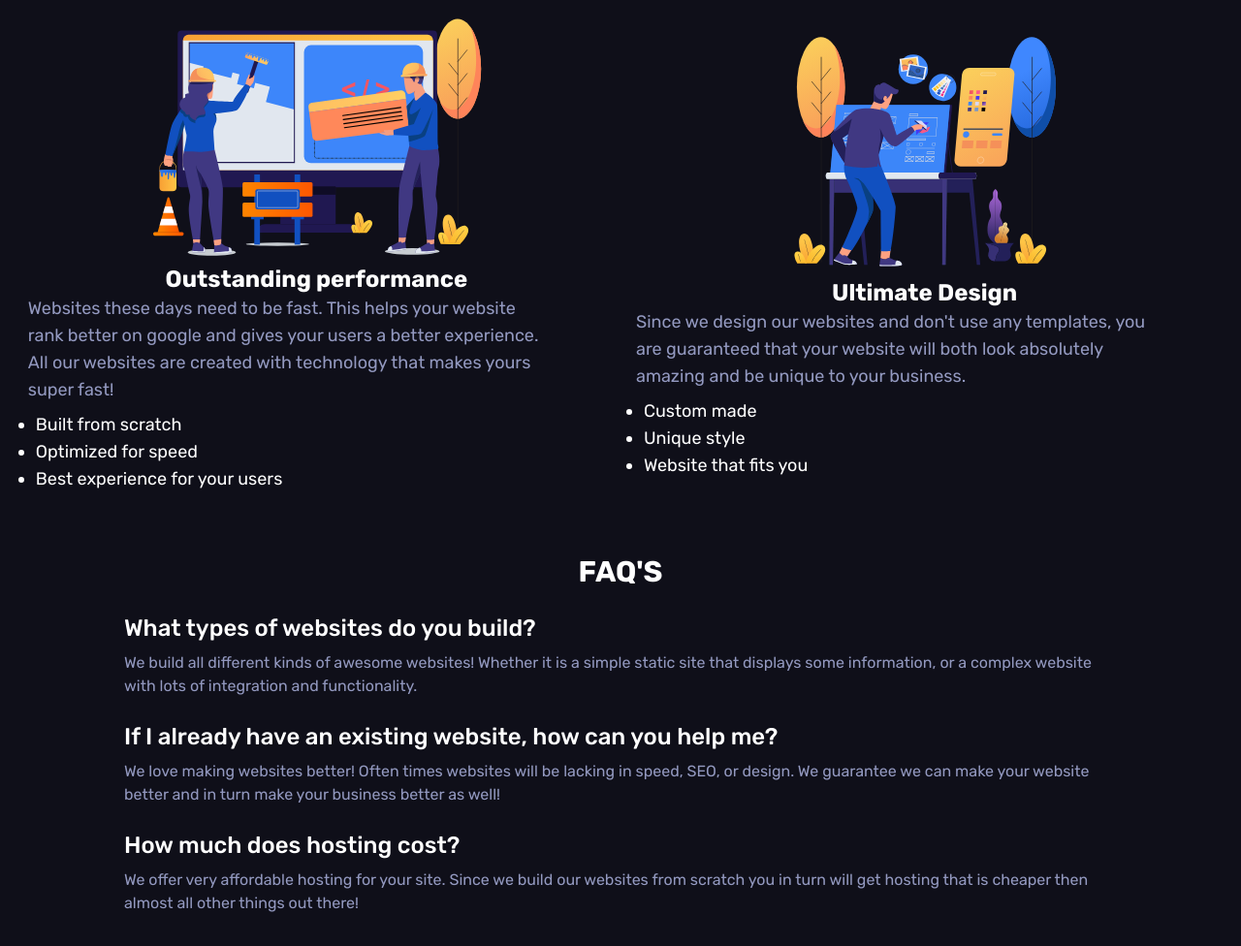
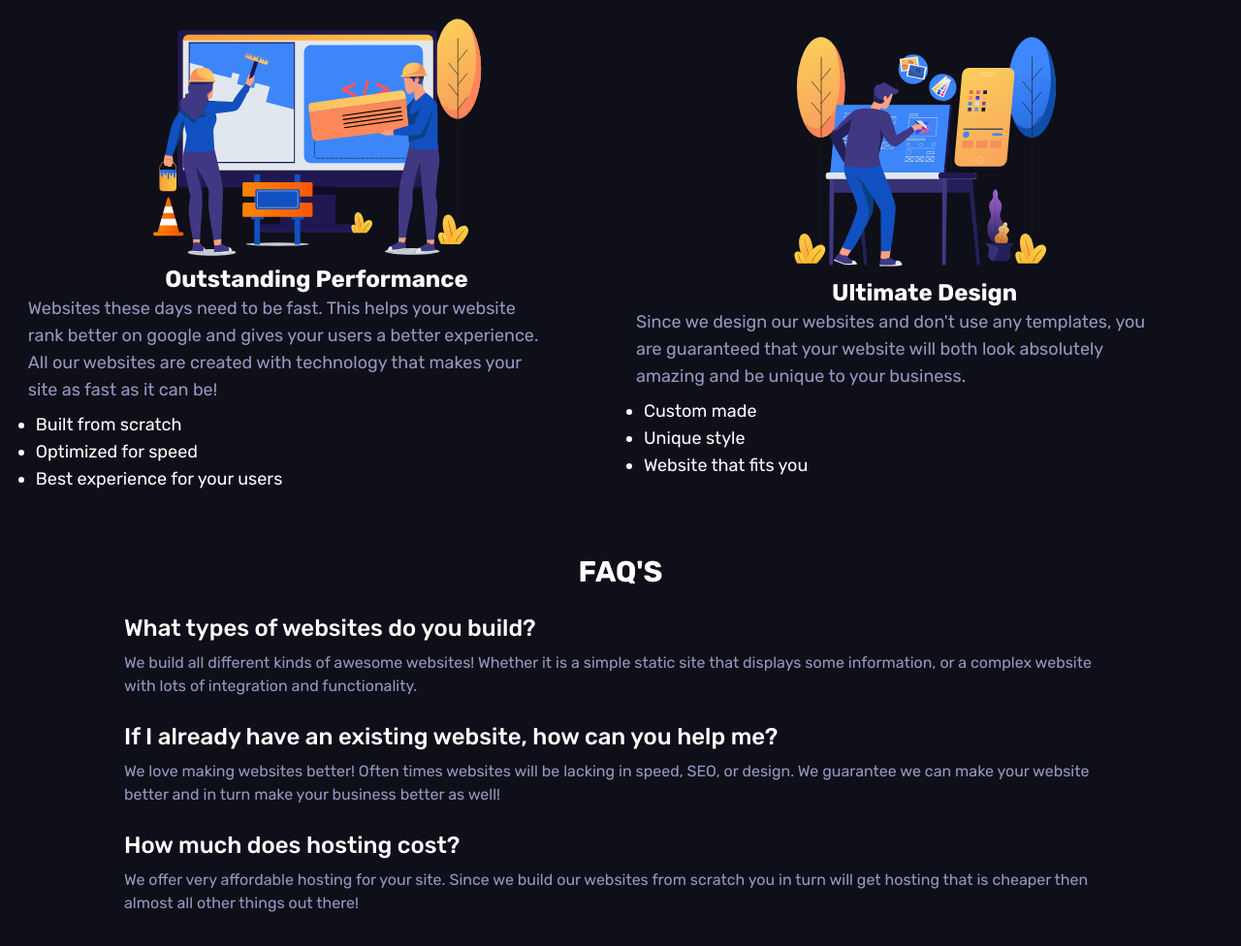
Before and after one commit to buildlify/buildlify-website, an Astro site: page / in a window 1280 px wide. Shown: the part 1002-1978 px from the top of the page at 97% size. Built offline with nearby package versions, Linux system fonts and the light colour scheme; Astro itself is replaced by a stand-in of ours.

Commit message:
wording changes

```diff
--- a/src/components/Why.astro
+++ b/src/components/Why.astro
@@ -3,11 +3,11 @@
   <div class="flex w-full flex-col items-center justify-center lg:flex-row">
     <div class="m-4 flex flex-[1] flex-col items-center justify-center">
       <img src="/images/why-1.svg" alt="Why Us" class="w-96" />
-      <h3 class="text-2xl font-bold">Outstanding performance</h3>
+      <h3 class="text-2xl font-bold">Outstanding Performance</h3>
       <p class="text-gray lg:w-[90%] lg:self-start lg:text-lg">
         Websites these days need to be fast. This helps your website rank better
         on google and gives your users a better experience. All our websites are
-        created with technology that makes yours super fast!
+        created with technology that makes your site as fast as it can be!
       </p>
       <ul class="mt-2 list-disc self-start pl-2 lg:text-lg">
         <li>Built from scratch</li>
--- a/src/pages/index.astro
+++ b/src/pages/index.astro
@@ -22,7 +22,7 @@ import Layout from '../layouts/Layout.astro';
       <img
         src="/images/hero.svg"
         alt="Hero Image"
-        class="max-w-lg object-cover"
+        class="w-full max-w-lg object-cover"
       />
     </div>
 
```
